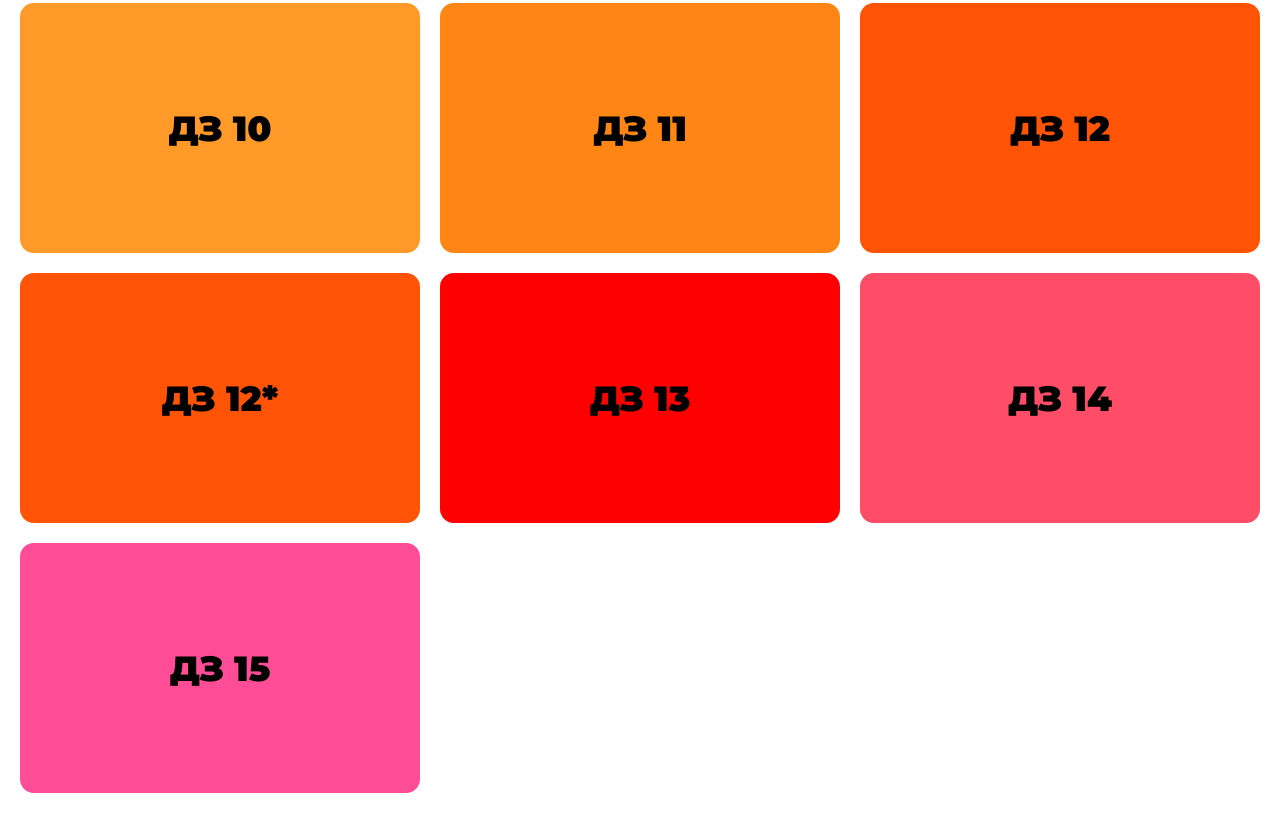
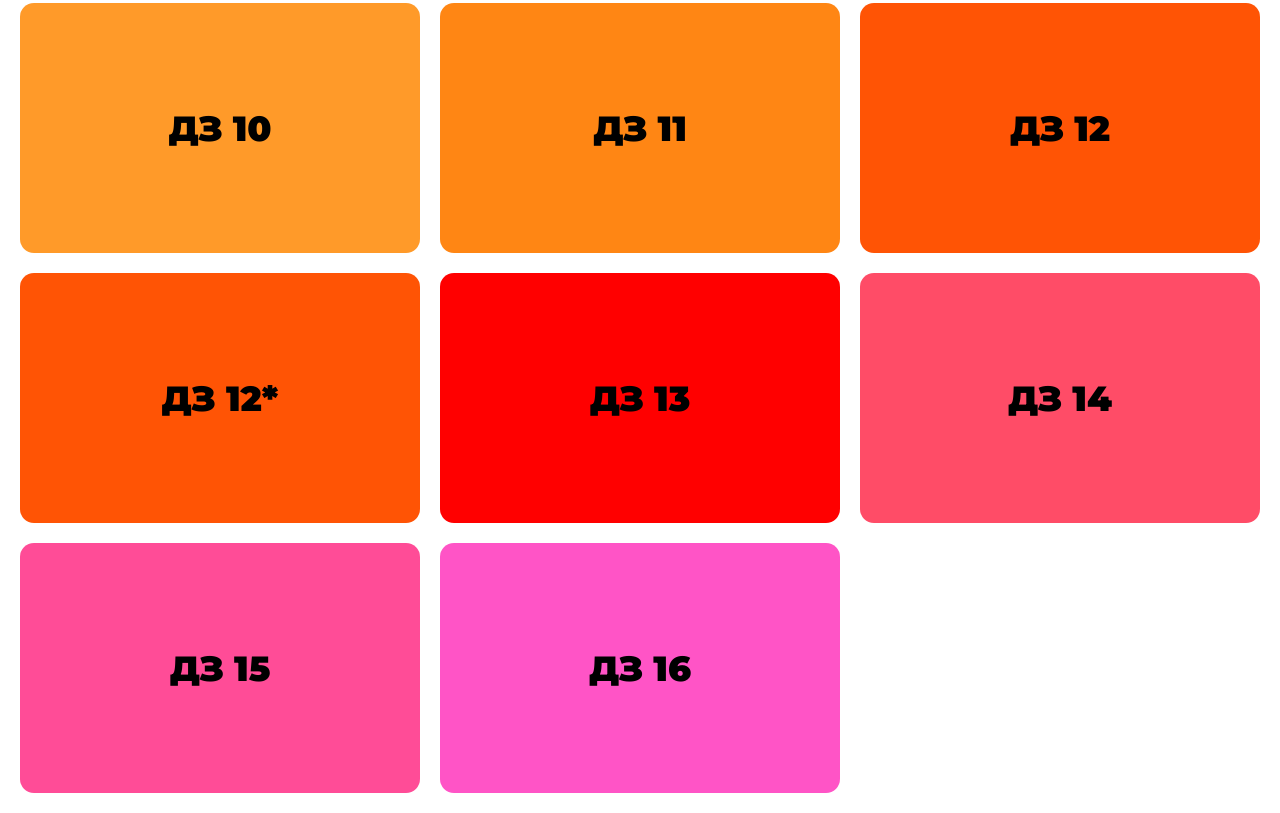
Before and after one commit to Sergey-Nag/sergey-nag.github.io, a plain HTML site: page index.html in a window 1280 px wide. Shown: the part 1443-2256 px from the top of the page. Drawn offline with Linux system fonts and the light colour scheme.

Commit message:
WH_16 index

```diff
--- a/index.html
+++ b/index.html
@@ -125,6 +125,12 @@
           <span class="title">Функции для работы с массивом</span>
         </div>
       </a>
+       <a href="HW_16/main.js" class="grid-item" style="background: rgb(255, 84, 198)">
+        <div class="info-wrapp">
+          <h2 class="hw-num">ДЗ 16</h2>
+          <span class="title">Функция keyBy</span>
+        </div>
+      </a>
      </div>
   </body>
 </html>
```
